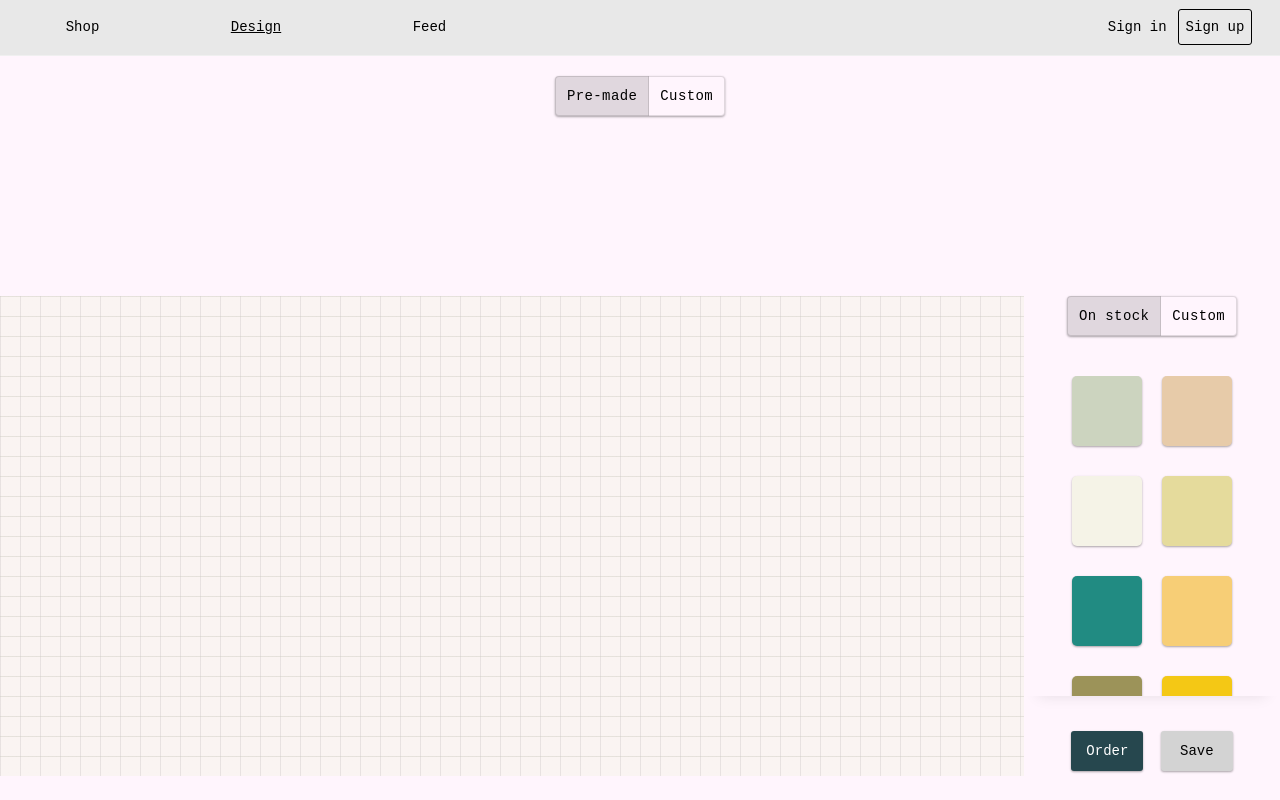
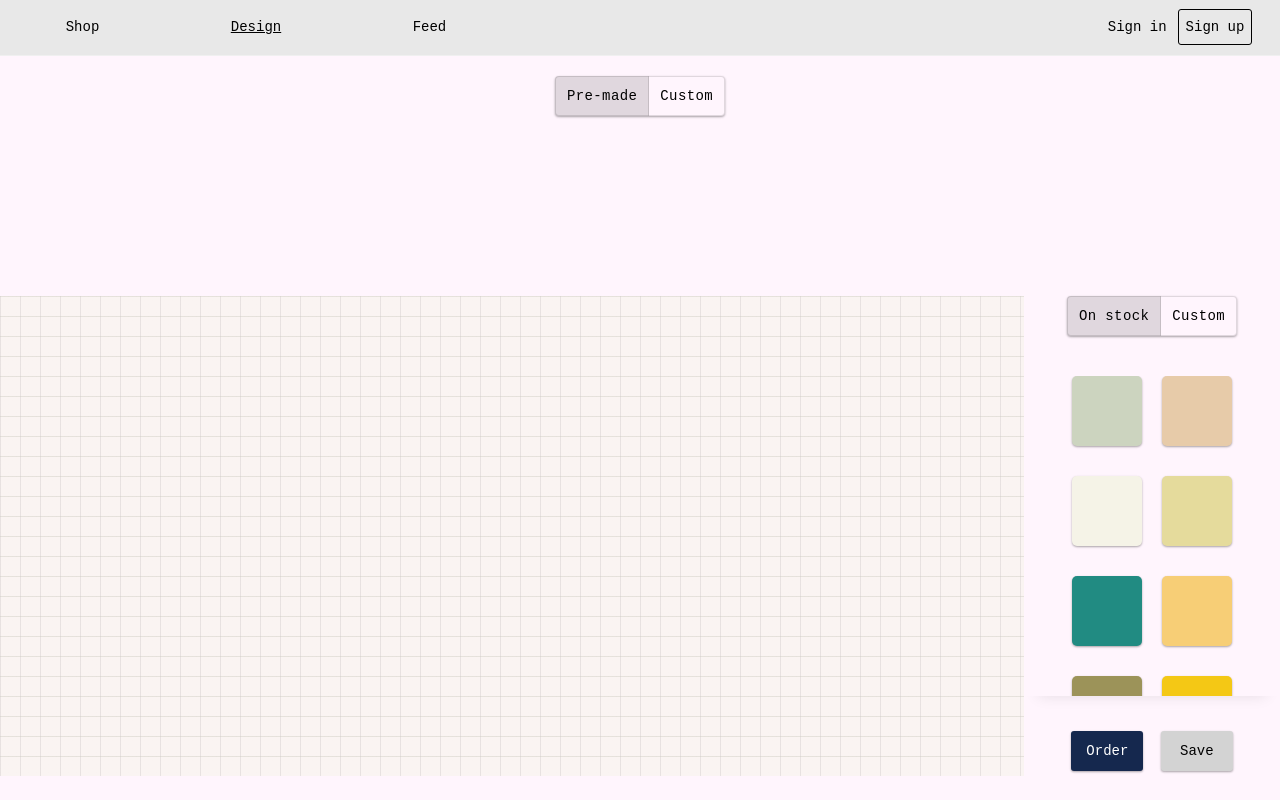
Before and after one commit to benceVadasz/rug-rets-react-typescript, a React (Create React App) app in the folder client/: page /design in a window 1280 px wide. Built offline with nearby package versions, Linux system fonts and the light colour scheme; no server answers.

Commit message:
Refactors

```diff
--- a/client/src/App.css
+++ b/client/src/App.css
@@ -59,3 +59,7 @@
 .white {
   color: whitesmoke;
 }
+
+.icon, .icon:hover {
+  color: black;
+}
--- a/client/src/components/ButtonGroup.tsx
+++ b/client/src/components/ButtonGroup.tsx
@@ -5,7 +5,7 @@ import React from "react";
 // import {setAlertState} from "../actions/alert";
 import Swal from "sweetalert2";
 import {useHistory} from 'react-router-dom';
-import {OrderButton, SaveButton, ButtonContainer    } from '../styles/ButtonGroup.styles';
+import {OrderButton, SaveButton, ButtonContainer} from '../styles/ButtonGroup.styles';
 
 const ButtonGroup = () => {
 
--- a/client/src/components/Switcher.tsx
+++ b/client/src/components/Switcher.tsx
@@ -2,6 +2,7 @@ import React, {useState, FunctionComponent as FC} from "react";
 import * as DS from "../styles/Design.styles";
 import {useDispatch} from "react-redux";
 import {setColorSelectionType} from "../state/actions/colors";
+import {setShapeSelectionType} from "../state/actions/shapes";
 
 
 interface Props {
@@ -16,15 +17,11 @@ export const Switcher:FC<Props>  = ({type}: Props) => {
 
     const [types, setTypes] = useState('pre-made');
 
-    // const handleTypes = (event, newSelection) => {
-    //     setTypes(newSelection);
-    //     dispatch(setShapeSelectionType(newSelection))
-    // };
 
     const handleTypes = (event: React.MouseEvent<HTMLElement, MouseEvent>, newSelection: string) => {
         setTypes(newSelection);
-        dispatch(setColorSelectionType(newSelection))
-        // types === 'pre-made' ? dispatch(setShapeSelectionType(newSelection)) :
+        type === 'color' ? dispatch(setColorSelectionType(newSelection))
+            : dispatch(setShapeSelectionType(newSelection))
     };
 
     return (
--- /dev/null
+++ b/client/src/state/actions/shapes.ts
@@ -0,0 +1,10 @@
+import {SET_SHAPE_TYPE} from "../../types";
+import {Dispatch} from "redux";
+
+export const setShapeSelectionType = (type: string) => async (dispatch: Dispatch) => {
+    try {
+        dispatch({type: SET_SHAPE_TYPE, payload: type});
+    } catch (error) {
+        console.log(error.message);
+    }
+};
--- a/client/src/styles/ButtonGroup.styles.ts
+++ b/client/src/styles/ButtonGroup.styles.ts
@@ -2,11 +2,11 @@ import styled from "@emotion/styled";
 import {Button as AntButton} from "antd";
 
 export const OrderButton = styled(AntButton)`
-  background-color: #26474E;
+  background-color: #15284E;
   box-shadow: rgba(0, 0, 0, 0.12) 0 1px 3px, rgba(0, 0, 0, 0.24) 0 1px 2px;
   color: white;
   &:hover {
-    background-color: #366671;
+    background-color: #394867;
     color: white;
   }
   border: none;
--- a/client/src/types.ts
+++ b/client/src/types.ts
@@ -6,6 +6,7 @@ export const CREATE = 'CREATE';
 export const FETCH_ALL = 'FETCH_ALL';
 export const SET = 'SET';
 export const SET_TYPE = 'SET_TYPE';
+export const SET_SHAPE_TYPE = 'SET_SHAPE_TYPE';
 
 
 export type DesignContextState = {
@@ -43,6 +44,7 @@ export interface signInData {
     email: string,
     password: string
 }
+
 
 export interface updatedUser {
     givenName: string,
```
Also changed, not shown: 1 other file (tests, documents, lock files or other folders).
